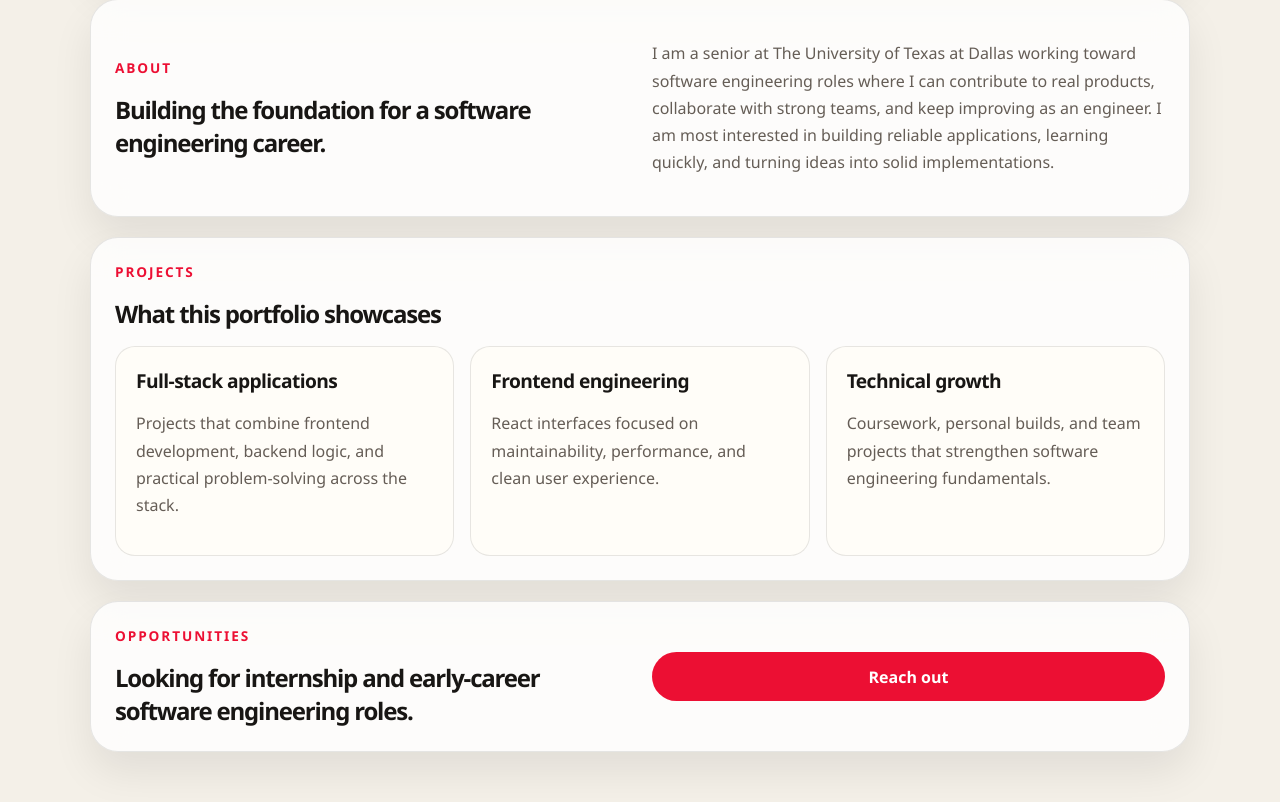
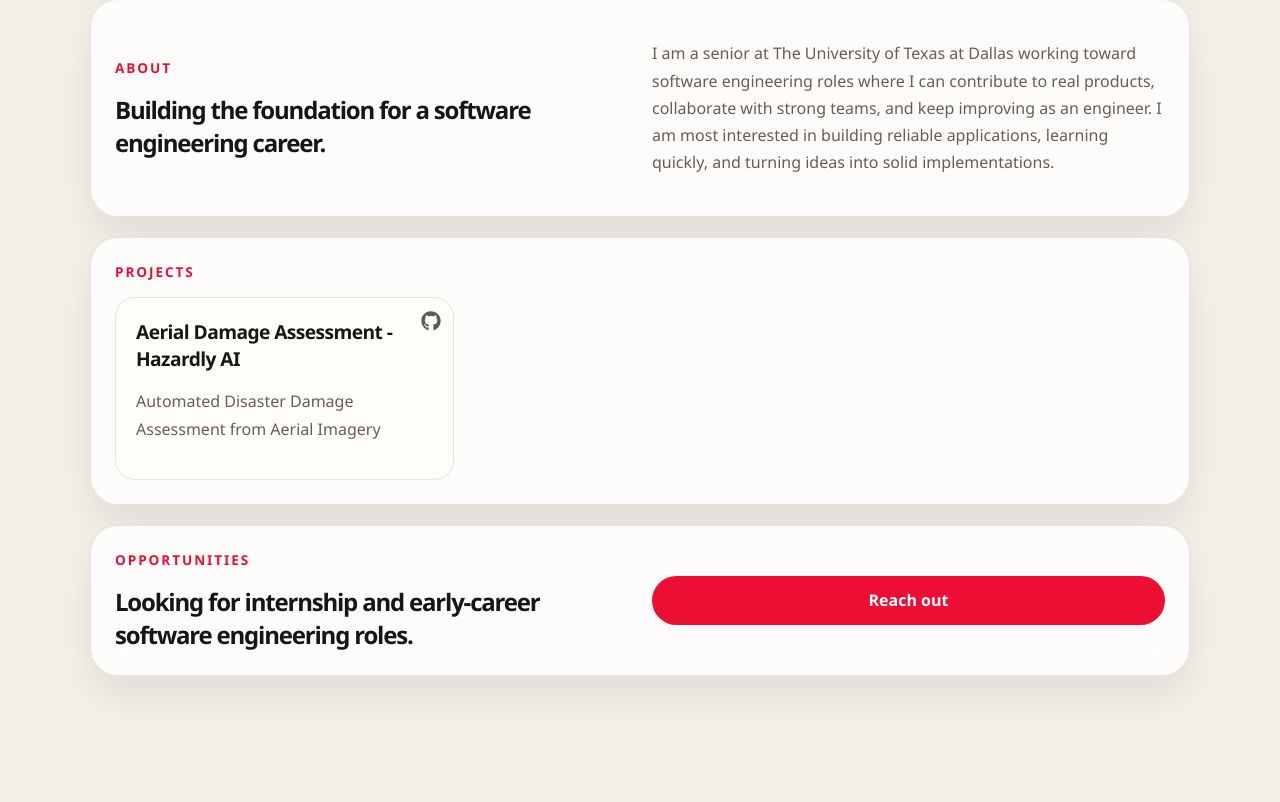
Before and after one commit to James5657/jtol.dev, a React (Vite) app: page / in a window 1280 px wide. Shown: the part 749-1551 px from the top of the page. After the commit the page ends 1489 px from the top, so only its background shows below. Built offline with nearby package versions, Linux system fonts and the light colour scheme.

Commit message:
Add repository link to projects

```diff
--- a/package.json
+++ b/package.json
@@ -15,7 +15,8 @@
     },
     "dependencies": {
         "react": "^19.2.5",
-        "react-dom": "^19.2.5"
+        "react-dom": "^19.2.5",
+        "react-icons": "^5.6.0"
     },
     "devDependencies": {
         "@biomejs/biome": "^2.4.11",
--- a/src/components/sections/ProjectsSection.tsx
+++ b/src/components/sections/ProjectsSection.tsx
@@ -1,18 +1,11 @@
+import { FaGithub } from "react-icons/fa";
+
 const projects = [
     {
-        title: "Full-stack applications",
+        title: "Aerial Damage Assessment - Hazardly AI",
         description:
-            "Projects that combine frontend development, backend logic, and practical problem-solving across the stack.",
-    },
-    {
-        title: "Frontend engineering",
-        description:
-            "React interfaces focused on maintainability, performance, and clean user experience.",
-    },
-    {
-        title: "Technical growth",
-        description:
-            "Coursework, personal builds, and team projects that strengthen software engineering fundamentals.",
+            "Automated Disaster Damage Assessment from Aerial Imagery",
+        repo: "https://github.com/hazardly-ai/aerial-damage-assessment"
     },
 ];
 
@@ -21,11 +14,19 @@ export default function ProjectsSection() {
         <section className="panel" id="work">
             <div className="section-heading">
                 <p className="section-label">Projects</p>
-                <h2>What this portfolio showcases</h2>
             </div>
             <div className="feature-grid">
                 {projects.map((project) => (
                     <article className="feature-card" key={project.title}>
+                        <a
+                            href={project.repo}
+                            target="_blank"
+                            rel="noopener noreferrer"
+                            className="github-icon"
+                        >
+                            <FaGithub />
+                        </a>
+
                         <h3>{project.title}</h3>
                         <p>{project.description}</p>
                     </article>
--- a/src/index.css
+++ b/src/index.css
@@ -270,6 +270,7 @@ button {
 }
 
 .feature-card {
+    position: relative;
     padding: 1.25rem;
     border-radius: 20px;
     border: 1px solid var(--line);
@@ -305,3 +306,17 @@ button {
         font-size: clamp(2.6rem, 13vw, 4rem);
     }
 }
+
+.github-icon {
+    position: absolute;
+    top: 12px;
+    right: 12px;
+    font-size: 1.25rem;
+    color: inherit;
+    opacity: 0.7;
+    transition: opacity 0.2s ease;
+}
+
+.github-icon:hover {
+    opacity: 1;
+}
```
Also changed, not shown: 1 other file (tests, documents, lock files or other folders).
